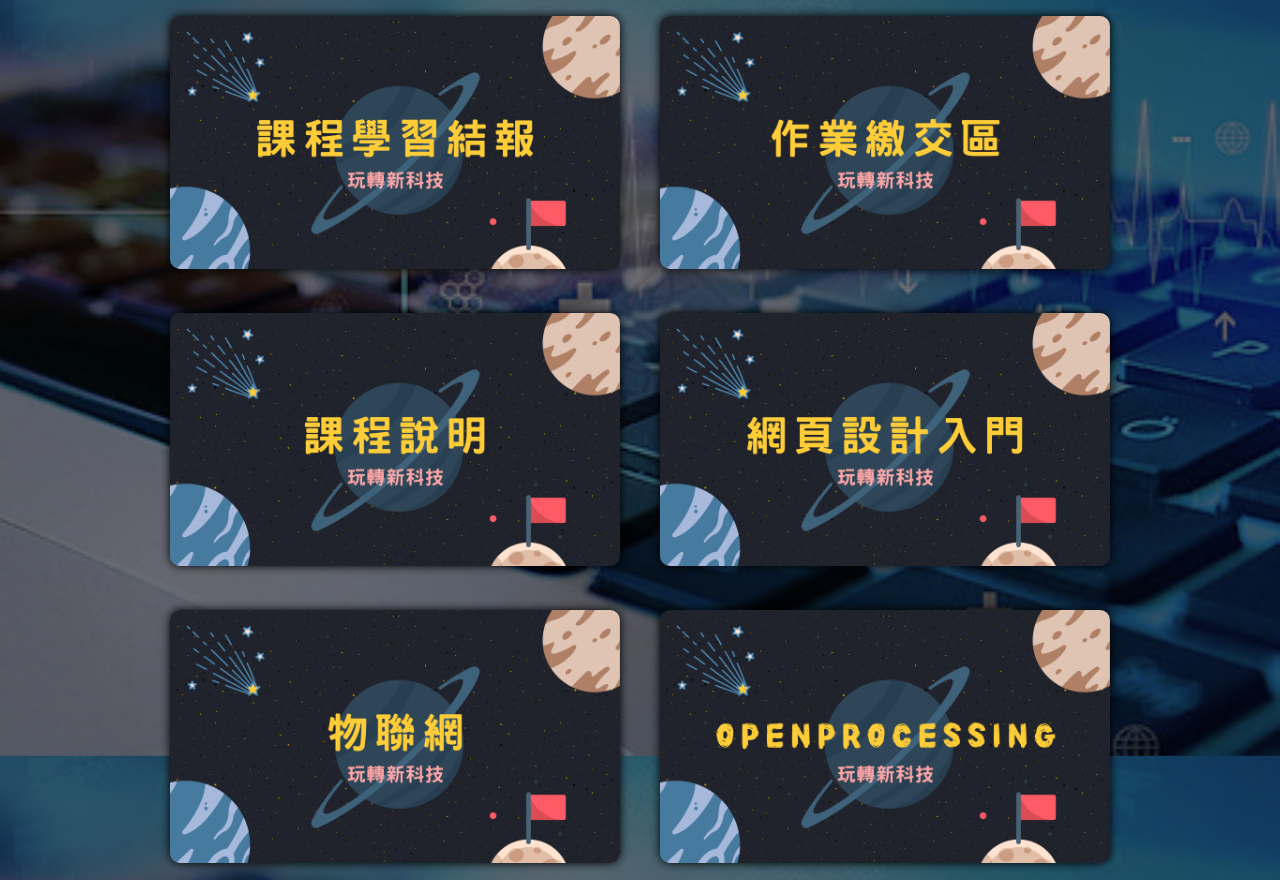
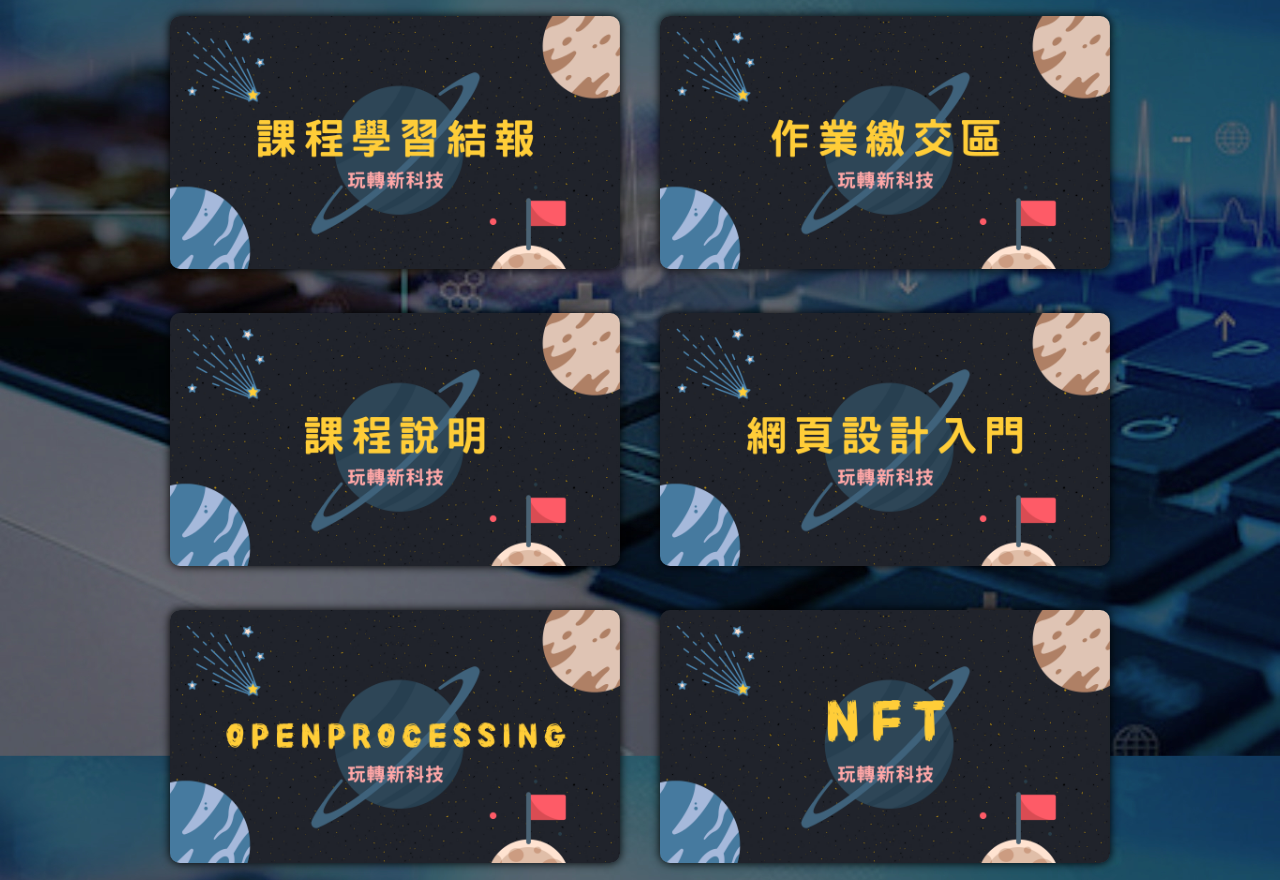
Before and after one commit to janice880624/smsh_alternative_curriculum_110-2, a plain HTML site: page index.html in a window 1280 px wide. Shown: the part 72-952 px from the top of the page. Drawn offline with nearby package versions, Linux system fonts and the light colour scheme.

Commit message:
iot remove

```diff
--- a/index.html
+++ b/index.html
@@ -40,12 +40,6 @@
       </div>
 
       <div>
-        <!-- <a href="https://hackmd.io/@futurenest/code_challenge_3"> -->
-          <img src="img/3.png" class="a_img" onmousedown="imgclick()"/>
-        <!-- </a> -->
-      </div>
-
-      <div>
         <!-- <a href="https://hackmd.io/@futurenest/code_challenge_4"> -->
         <img src="img/4.png" class="a_img" onmousedown="imgclick()"/>
         <!-- </a> -->
```
